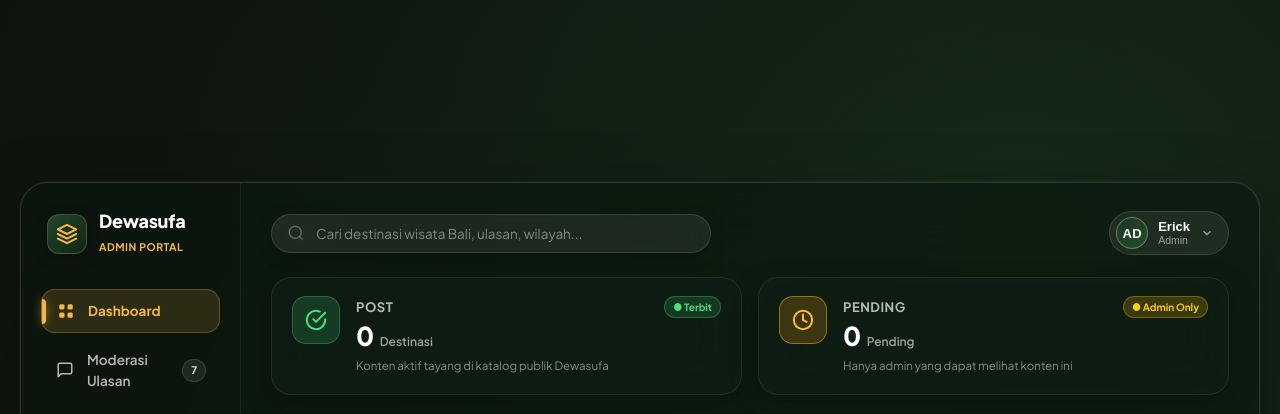
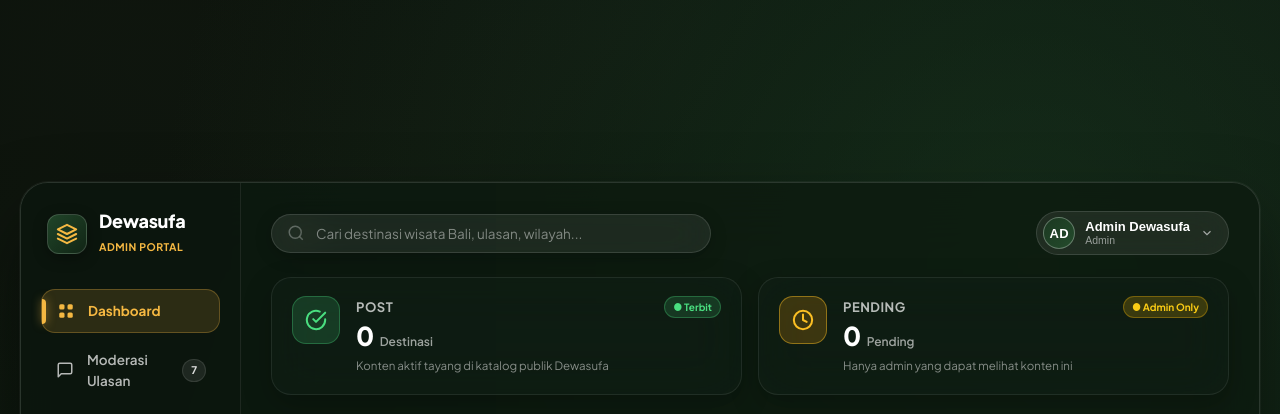
Before and after one commit to Eriixcc/dewasufa, a Laravel app: page /admin in a window 1280 px wide. Shown: the top 414 px of the page. Run offline with Laravel 12, Linux system fonts and the light colour scheme; a user stored in the database is signed in; data comes from the database, SQL or seed files in the repository; data that the repository does not hold is empty; style sheets or scripts are compiled from the project's sources.

Commit message:
Fix: Dashboard Admin

```diff
--- a/resources/views/admin/dashboard.blade.php
+++ b/resources/views/admin/dashboard.blade.php
@@ -116,11 +116,11 @@
                                 @if(Auth::check() && Auth::user()->avatar)
                                     <img src="{{ asset(Auth::user()->avatar) }}" alt="Foto Profil Admin" class="dash-avatar-img" style="width:100%;height:100%;object-fit:cover;border-radius:50%;">
                                 @else
-                                    <span class="dash-avatar-initials">{{ Auth::check() ? strtoupper(substr(Auth::user()->name, 0, 2)) : 'ER' }}</span>
+                                    <span class="dash-avatar-initials">{{ Auth::check() ? strtoupper(substr(Auth::user()->name, 0, 2)) : 'AD' }}</span>
                                 @endif
                             </div>
                             <div class="dash-user-info">
-                                <span class="dash-user-name">{{ Auth::check() ? Auth::user()->name : 'Erick' }}</span>
+                                <span class="dash-user-name" id="admin-display-name">{{ Auth::check() ? Auth::user()->name : 'Admin' }}</span>
                                 <span class="dash-user-role" id="admin-user-role">{{ Auth::check() ? ucfirst(Auth::user()->role) : 'Admin' }}</span>
                             </div>
                             <svg class="dash-chevron-icon" viewBox="0 0 24 24" fill="none" stroke="currentColor" stroke-width="2">
@@ -146,7 +146,14 @@
                                 <span>Portal Pengguna</span>
                             </a>
                             <hr class="dash-dropdown-divider">
-                            <a href="{{ route('home') }}" class="dash-dropdown-item text-danger" id="btn-admin-logout">
+                            <a href="javascript:void(0)" class="dash-dropdown-item text-danger" id="btn-admin-logout" onclick="performAdminLogout()">
+                                <svg viewBox="0 0 24 24" fill="none" stroke="currentColor" stroke-width="2" stroke-linecap="round" stroke-linejoin="round">
+                                    <path d="M9 21H5a2 2 0 0 1-2-2V5a2 2 0 0 1 2-2h4"></path>
+                                    <polyline points="16 17 21 12 16 7"></polyline>
+                                    <line x1="21" y1="12" x2="9" y2="12"></line>
+                                </svg>
+                                <span>Logout</span>
+                            </a>
                                 <svg viewBox="0 0 24 24" fill="none" stroke="currentColor" stroke-width="2" stroke-linecap="round" stroke-linejoin="round">
                                     <path d="M9 21H5a2 2 0 0 1-2-2V5a2 2 0 0 1 2-2h4"></path>
                                     <polyline points="16 17 21 12 16 7"></polyline>
@@ -1321,8 +1328,13 @@
                     <!-- Upload Foto Profil Admin -->
                     <div class="dash-settings-avatar-wrap">
                         <div class="dash-avatar-preview-box" id="admin-avatar-preview-box">
-                            <img id="admin-settings-avatar-preview" src="" alt="Avatar Admin" style="display: none;" class="dash-avatar-preview-img">
-                            <span id="admin-settings-avatar-fallback" class="dash-avatar-preview-fallback">ER</span>
+                            @if(Auth::check() && Auth::user()->avatar)
+                                <img id="admin-settings-avatar-preview" src="{{ asset(Auth::user()->avatar) }}" alt="Avatar Admin" style="display: block;" class="dash-avatar-preview-img">
+                                <span id="admin-settings-avatar-fallback" class="dash-avatar-preview-fallback" style="display: none;">{{ strtoupper(substr(Auth::user()->name, 0, 2)) }}</span>
+                            @else
+                                <img id="admin-settings-avatar-preview" src="" alt="Avatar Admin" style="display: none;" class="dash-avatar-preview-img">
+                                <span id="admin-settings-avatar-fallback" class="dash-avatar-preview-fallback">{{ Auth::check() ? strtoupper(substr(Auth::user()->name, 0, 2)) : 'AD' }}</span>
+                            @endif
                         </div>
                         <div class="dash-avatar-upload-actions">
                             <label for="admin-settings-avatar-input" class="dash-btn-upload-avatar">
@@ -1330,7 +1342,7 @@
                             </label>
                             <input type="file" id="admin-settings-avatar-input" accept="image/*" style="display: none;">
                             <div class="dash-avatar-btns">
-                                <button type="button" class="dash-btn-remove-avatar" id="btn-admin-remove-avatar" style="display: none;" onclick="removeAdminAvatar()">Hapus Foto</button>
+                                <button type="button" class="dash-btn-remove-avatar" id="btn-admin-remove-avatar" style="{{ Auth::check() && Auth::user()->avatar ? 'display: inline-flex;' : 'display: none;' }}" onclick="removeAdminAvatar()">Hapus Foto</button>
                             </div>
                             <span class="dash-avatar-hint">Format JPG, PNG, WEBP. Maksimal 2MB.</span>
                         </div>
@@ -1339,7 +1351,7 @@
                     <div class="dash-form-grid">
                         <div class="dash-form-group">
                             <label for="admin-settings-name">Nama Lengkap</label>
-                            <input type="text" id="admin-settings-name" placeholder="Nama Anda" value="Erick">
+                            <input type="text" id="admin-settings-name" placeholder="Nama Anda" value="{{ Auth::check() ? Auth::user()->name : 'Admin' }}">
                         </div>
                         <div class="dash-form-group">
                             <label for="admin-settings-email">
@@ -1352,14 +1364,14 @@
                                     Terkunci
                                 </span>
                             </label>
-                            <input type="email" id="admin-settings-email" class="dash-input-readonly" value="admin@dewasufa.com" readonly aria-readonly="true" tabindex="-1" title="Email akun aktif terkunci dan tidak dapat diubah">
+                            <input type="email" id="admin-settings-email" class="dash-input-readonly" value="{{ Auth::check() ? Auth::user()->email : 'admin@dewasufa.com' }}" readonly aria-readonly="true" tabindex="-1" title="Email akun aktif terkunci dan tidak dapat diubah">
                         </div>
                     </div>
 
                     <div class="dash-form-grid">
                         <div class="dash-form-group">
                             <label for="admin-settings-role">Status Akun</label>
-                            <input type="text" id="admin-settings-role" value="Admin" readonly class="dash-input-readonly" title="Status akun Administrator dikelola oleh sistem Dewasufa">
+                            <input type="text" id="admin-settings-role" value="{{ Auth::check() ? ucfirst(Auth::user()->role) : 'Admin' }}" readonly class="dash-input-readonly" title="Status akun Administrator dikelola oleh sistem Dewasufa">
                         </div>
                         <div class="dash-form-group">
                             <label for="admin-settings-phone">
@@ -1372,7 +1384,7 @@
                                     Terkunci
                                 </span>
                             </label>
-                            <input type="tel" id="admin-settings-phone" class="dash-input-readonly" value="+62 811-2345-6789" readonly aria-readonly="true" tabindex="-1" title="Nomor telepon akun aktif terkunci dan tidak dapat diubah">
+                            <input type="tel" id="admin-settings-phone" class="dash-input-readonly" value="{{ Auth::check() && Auth::user()->phone ? Auth::user()->phone : '-' }}" readonly aria-readonly="true" tabindex="-1" title="Nomor telepon akun aktif terkunci dan tidak dapat diubah">
                         </div>
                     </div>
 
@@ -1408,7 +1420,7 @@
                         Ingin mengakhiri sesi administrator Anda di Dewasufa? Anda dapat masuk kembali kapan saja.
                     </p>
                 </div>
-                <a href="{{ route('home') }}" class="dash-btn-logout-inside" id="admin-btn-logout-inside" style="text-decoration: none;">
+                <a href="javascript:void(0)" class="dash-btn-logout-inside" id="admin-btn-logout-inside" style="text-decoration: none;" onclick="performAdminLogout()">
                     <svg viewBox="0 0 24 24" fill="none" stroke="currentColor" stroke-width="2">
                         <path d="M9 21H5a2 2 0 0 1-2-2V5a2 2 0 0 1 2-2h4"></path>
                         <polyline points="16 17 21 12 16 7"></polyline>
@@ -1507,11 +1519,42 @@
             }
         });
 
-        // ===== ADMIN SETTINGS & AVATAR MANAGER =====
+        // ===== ADMIN SETTINGS, LOGOUT & PROFILE MANAGER =====
+        function performAdminLogout() {
+            sessionStorage.clear();
+            localStorage.removeItem('dewasufa_admin_name');
+            localStorage.removeItem('dewasufa_admin_avatar');
+            localStorage.removeItem('dewasufa_admin_email');
+            localStorage.removeItem('dewasufa_admin_phone');
+            localStorage.removeItem('dewasufa_user');
+            localStorage.removeItem('dewasufa_role');
+            localStorage.removeItem('dewasufa_email');
+            localStorage.removeItem('dewasufa_avatar');
+            localStorage.removeItem('dewasufa_phone');
+            localStorage.removeItem('dewasufa_saved_plans');
+
+            const logoutForm = document.getElementById('admin-logout-form');
+            if (logoutForm) {
+                logoutForm.submit();
+                return;
+            }
+            window.location.href = "{{ route('home') }}";
+        }
+
         function initAdminProfile() {
-            const savedName = localStorage.getItem('dewasufa_admin_name') || 'Erick';
-            document.querySelectorAll('.dash-user-name').forEach(el => el.textContent = savedName);
-            document.querySelectorAll('.dash-user-role').forEach(el => el.textContent = 'Admin');
+            const displayNameEl = document.getElementById('admin-display-name');
+            const authName = displayNameEl ? displayNameEl.textContent.trim() : '';
+
+            // Bersihkan cache nama browser jika berbeda dengan akun yang sedang login
+            const savedName = localStorage.getItem('dewasufa_admin_name');
+            if (savedName && authName && savedName !== authName) {
+                localStorage.removeItem('dewasufa_admin_name');
+            }
+
+            // Utamakan server-rendered value dari akun admin yang sedang login
+            if (authName) {
+                document.querySelectorAll('.dash-user-name').forEach(el => el.textContent = authName);
+            }
 
             const savedAvatar = localStorage.getItem('dewasufa_admin_avatar');
             const headerAvatar = document.querySelector('#admin-user-menu-btn .dash-avatar');
@@ -1524,27 +1567,21 @@
             const modal = document.getElementById('admin-settings-modal');
             if (!modal) return;
 
-            // Prefill nama
+            // Prefill nama dari akun admin yang sedang aktif
             const nameInput = document.getElementById('admin-settings-name');
-            const savedName = localStorage.getItem('dewasufa_admin_name') || 'Erick';
-            if (nameInput) nameInput.value = savedName;
-
-            // Prefill email & phone & role (locked/readonly)
+            const displayNameEl = document.getElementById('admin-display-name');
+            const authName = displayNameEl ? displayNameEl.textContent.trim() : 'Admin';
+            if (nameInput) {
+                nameInput.value = authName;
+            }
+
+            // Input email, phone, role sudah ter-render langsung dari server (Blade)
             const emailInput = document.getElementById('admin-settings-email');
             const phoneInput = document.getElementById('admin-settings-phone');
             const roleInput = document.getElementById('admin-settings-role');
-            if (emailInput) {
-                emailInput.value = localStorage.getItem('dewasufa_admin_email') || 'admin@dewasufa.com';
-                emailInput.readOnly = true;
-            }
-            if (phoneInput) {
-                phoneInput.value = localStorage.getItem('dewasufa_admin_phone') || '+62 811-2345-6789';
-                phoneInput.readOnly = true;
-            }
-            if (roleInput) {
-                roleInput.value = 'Admin';
-                roleInput.readOnly = true;
-            }
+            if (emailInput) emailInput.readOnly = true;
+            if (phoneInput) phoneInput.readOnly = true;
+            if (roleInput) roleInput.readOnly = true;
 
             // Reset password inputs
             const resetPass = document.getElementById('admin-settings-reset-password');
@@ -1562,11 +1599,6 @@
                 previewImg.style.display = 'block';
                 fallbackSpan.style.display = 'none';
                 if (removeBtn) removeBtn.style.display = 'inline-flex';
-            } else if (previewImg && fallbackSpan) {
-                previewImg.src = '';
-                previewImg.style.display = 'none';
-                fallbackSpan.style.display = 'block';
-                if (removeBtn) removeBtn.style.display = 'none';
             }
 
             modal.classList.add('show', 'active');
@@ -1587,7 +1619,9 @@
         function saveAdminSettings(e) {
             e.preventDefault();
             const nameInput = document.getElementById('admin-settings-name');
-            const newName = nameInput ? nameInput.value.trim() : 'Erick';
+            const displayNameEl = document.getElementById('admin-display-name');
+            const authName = displayNameEl ? displayNameEl.textContent.trim() : 'Admin';
+            const newName = nameInput ? nameInput.value.trim() : authName;
 
             if (newName) {
                 localStorage.setItem('dewasufa_admin_name', newName);
@@ -1622,6 +1656,7 @@
             const fallbackSpan = document.getElementById('admin-settings-avatar-fallback');
             const removeBtn = document.getElementById('btn-admin-remove-avatar');
             const headerAvatar = document.querySelector('#admin-user-menu-btn .dash-avatar');
+            const authInitials = "{{ Auth::check() ? strtoupper(substr(Auth::user()->name, 0, 2)) : 'AD' }}";
 
             function applyAdminAvatar(dataUrl) {
                 if (dataUrl) {
@@ -1642,7 +1677,7 @@
                     if (fallbackSpan) fallbackSpan.style.display = 'block';
                     if (removeBtn) removeBtn.style.display = 'none';
                     if (headerAvatar) {
-                        headerAvatar.innerHTML = `<span class="dash-avatar-initials">ER</span>`;
+                        headerAvatar.innerHTML = `<span class="dash-avatar-initials">${authInitials}</span>`;
                     }
                 }
             }
@@ -3264,5 +3299,10 @@
             }, 3200);
         }
     </script>
+
+    <!-- Hidden Admin Logout Form -->
+    <form id="admin-logout-form" action="{{ route('logout') }}" method="POST" style="display: none;">
+        @csrf
+    </form>
 </body>
 </html>
```
Also changed, not shown: resources/js/app.js (+15 -0 lines), tests/Feature/AdminAuthIdentityTest.php (added, +44 -0 lines), public/images/uploads/1794958280_6afce3c80ae67.jpg (added), public/images/uploads/comments/cmt_1794958279_6afce3c72588f.jpg (added), 3 other files.
